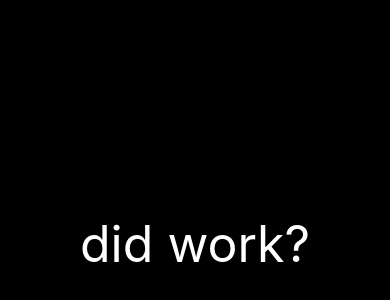
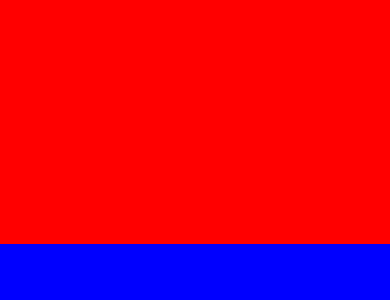
Before and after one commit to hojunthedev/fokin-weather, a React Native app: screen / in a window 390 px wide. Shown: the part 178-478 px from the top of the page. Built offline with nearby package versions, Linux system fonts and the light colour scheme.

Commit message:
flex의 이해
그저 자리싸움하는 친구들. flex로 레이아웃을 코딩하길 권장.

```diff
--- a/App.js
+++ b/App.js
@@ -4,7 +4,8 @@ import { StyleSheet, Text, View } from 'react-native';
 export default function App() {
   return (
     <View style={styles.container}>
-      <Text style={styles.text}>did work?</Text>
+      <View style={styles.redView}></View>
+      <View style={styles.blueView}></View>
     </View>
   );
 }
@@ -12,12 +13,20 @@ export default function App() {
 const styles = StyleSheet.create({
   container: {
     flex: 1,
-    backgroundColor: 'black',
-    alignItems: 'center',
-    justifyContent: 'center',
+    //backgroundColor: 'black',
+    //alignItems: 'center',
+    //justifyContent: 'center',
   },
   text : {
     color : 'white',
     fontSize : 50,
+  },
+  redView:{
+    flex : 1,
+    backgroundColor:'red'
+  },
+  blueView:{
+    flex : 1,
+    backgroundColor:'blue'
   }
 });
```
